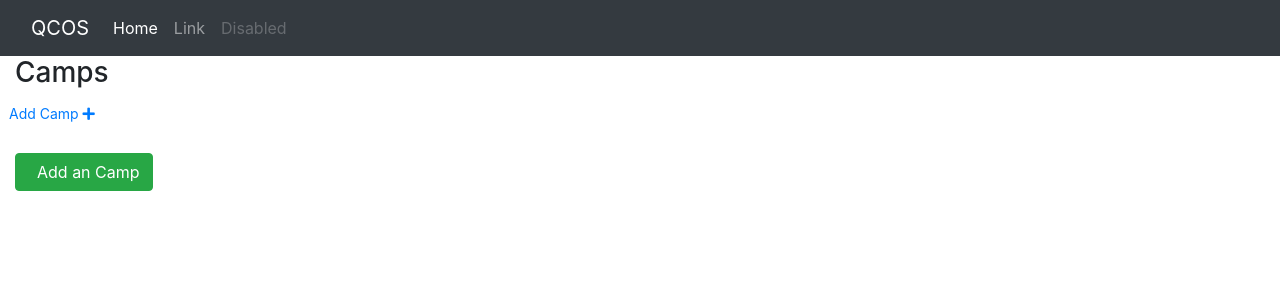
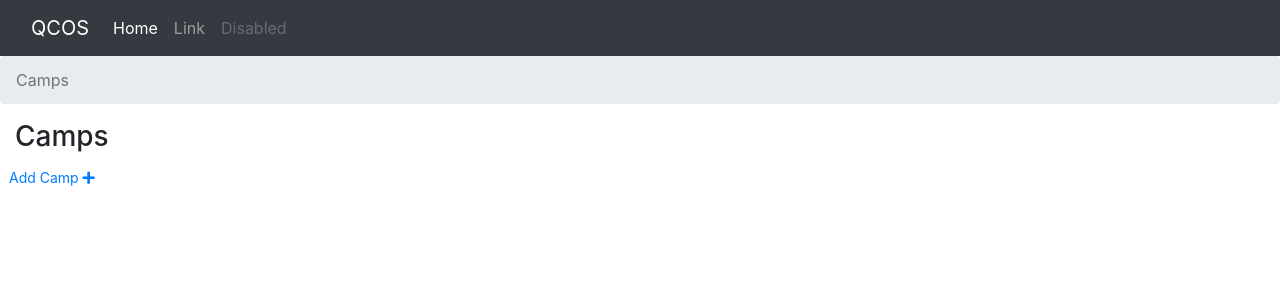
Before and after one commit to chschenk/qcos, a Django app: page /camps/ in a window 1280 px wide. Shown: the top 300 px of the page. Run offline with Django 3.2, Linux system fonts and the light colour scheme; data that the repository does not hold is empty; some libraries are stand-ins or nearby versions.

Commit message:
Added breadcrum Added navbar active block Removed unnecessary stuff

```diff
--- a/camps/templates/camps/camp_list.html
+++ b/camps/templates/camps/camp_list.html
@@ -1,7 +1,13 @@
 {% extends 'base.html' %}
+{% block camps_active %}active{% endblock %}
 {% block title %}Camps{% endblock %}
 {% block body %}
-<div class="albums-container container-fluid">
+<nav aria-label="breadcrumb">
+	<ol class="breadcrumb">
+		<li class="breadcrumb-item active" aria-current="page">Camps</li>
+	</ol>
+</nav>
+<div class="container-fluid">
 
     <div class="row">
         <div class="col-sm-12">
@@ -20,28 +26,14 @@
                             <!-- Edit -->
                             <a href="{% url 'edit-camp' camp.pk %}" class="btn btn-primary btn-sm" role="button">Edit</a>
 
-                            <!-- Delete Album -->
+                            <!-- Delete camp -->
 							<a href="{% url 'delete-camp' camp.pk %}" class="btn btn-default btn-sm" role="button">
                                     <span class="fas fa-trash"></span>
 							</a>
-
-                            <!-- Favorite Album -->
-                            <a href="#" class="btn btn-default btn-sm btn-favorite" role="button">
-                                <span class="glyphicon glyphicon-star"></span>
-                            </a>
                         </div>
                 </div>
                 {% cycle '' '' '' '' '' '<div class="clearfix visible-lg"></div>' %}
             {% endfor %}
-        {% else %}
-            <div class="col-sm-12">
-                <br>
-                <a href="{% url 'add-camp' %}">
-                    <button type="button" class="btn btn-success">
-                        <span class="glyphicon glyphicon-plus"></span>&nbsp; Add an Camp
-                    </button>
-                </a>
-            </div>
         {% endif %}
     </div>
 </div>
--- a/camps/urls.py
+++ b/camps/urls.py
@@ -1,9 +1,8 @@
 from django.urls import path
-from .views import CampListView, CampCreateView, CampUpdateView, CampDeleteView, edit_camp, add_camp
+from .views import CampListView, CampDeleteView, edit_camp, add_camp
 urlpatterns = [
-    path('', CampListView.as_view(), name="list-camps"),
+	path('', CampListView.as_view(), name="list-camps"),
 	path('add/', add_camp, name='add-camp'),
 	path('edit/<int:pk>/', edit_camp, name='edit-camp'),
-	path('delte/<int:pk>/', CampDeleteView.as_view(), name='delete-camp'),
-	#path('fee/<int:pk>/add/', FeeCreateView.as_view(), name='add-fee')
+	path('delete/<int:pk>/', CampDeleteView.as_view(), name='delete-camp'),
 ]
--- a/camps/views.py
+++ b/camps/views.py
@@ -1,27 +1,20 @@
 from django.shortcuts import render
 from django.views.generic import ListView, CreateView, UpdateView, DeleteView
-from django.shortcuts import HttpResponseRedirect, reverse
+from django.shortcuts import HttpResponseRedirect
+from django.urls import reverse_lazy
 from .forms import CampForm, FeeForm, CampFeeFormSet
 from .models import Camp, Fee
-# Create your views here.
+
 
 class CampListView(ListView):
 	model = Camp
 	paginate_by = 10
 
-class CampCreateView(CreateView):
-	model = Camp
-	form_class = CampForm
-	success_url =  "/camps/"
-
-class CampUpdateView(UpdateView):
-	model = Camp
-	form_class = CampFeeFormSet
-	success_url = "/camps/"
 
 class CampDeleteView(DeleteView):
 	model = Camp
-	success_url = "/camps/"
+	success_url = reverse_lazy('list-camps')
+
 
 def add_camp(request):
 	if request.method == "POST":
@@ -36,7 +29,8 @@ def add_camp(request):
 	else:
 		form = CampForm()
 		formset = CampFeeFormSet()
-	return render(request, 'camps/camp_form.html', {'form': form, 'formset': formset})
+	return render(request, 'camps/camp_form.html', {'form': form, 'formset': formset, 'mode': 'Add'})
+
 
 def edit_camp(request, pk):
 	camp = Camp.objects.get(pk=pk)
@@ -50,4 +44,4 @@ def edit_camp(request, pk):
 	else:
 		form = CampForm(instance=camp)
 		formset = CampFeeFormSet(instance=camp)
-	return render(request, 'camps/camp_form.html', {'form': form, 'formset': formset})
+	return render(request, 'camps/camp_form.html', {'form': form, 'formset': formset, 'mode': 'Edit'})
```
Also changed, not shown: camps/templates/camps/camp_confirm_delete.html (+6 -19 lines), camps/templates/camps/camp_form.html (+10 -3 lines).
